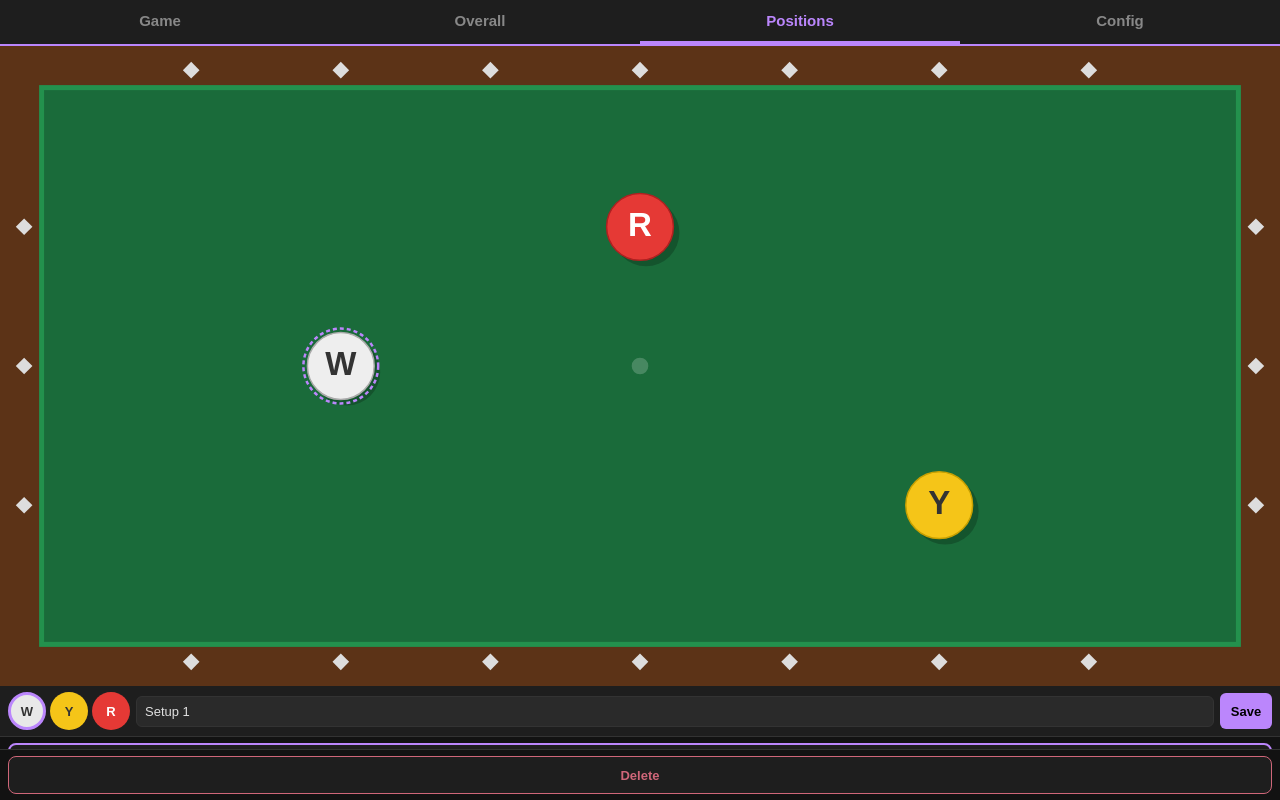
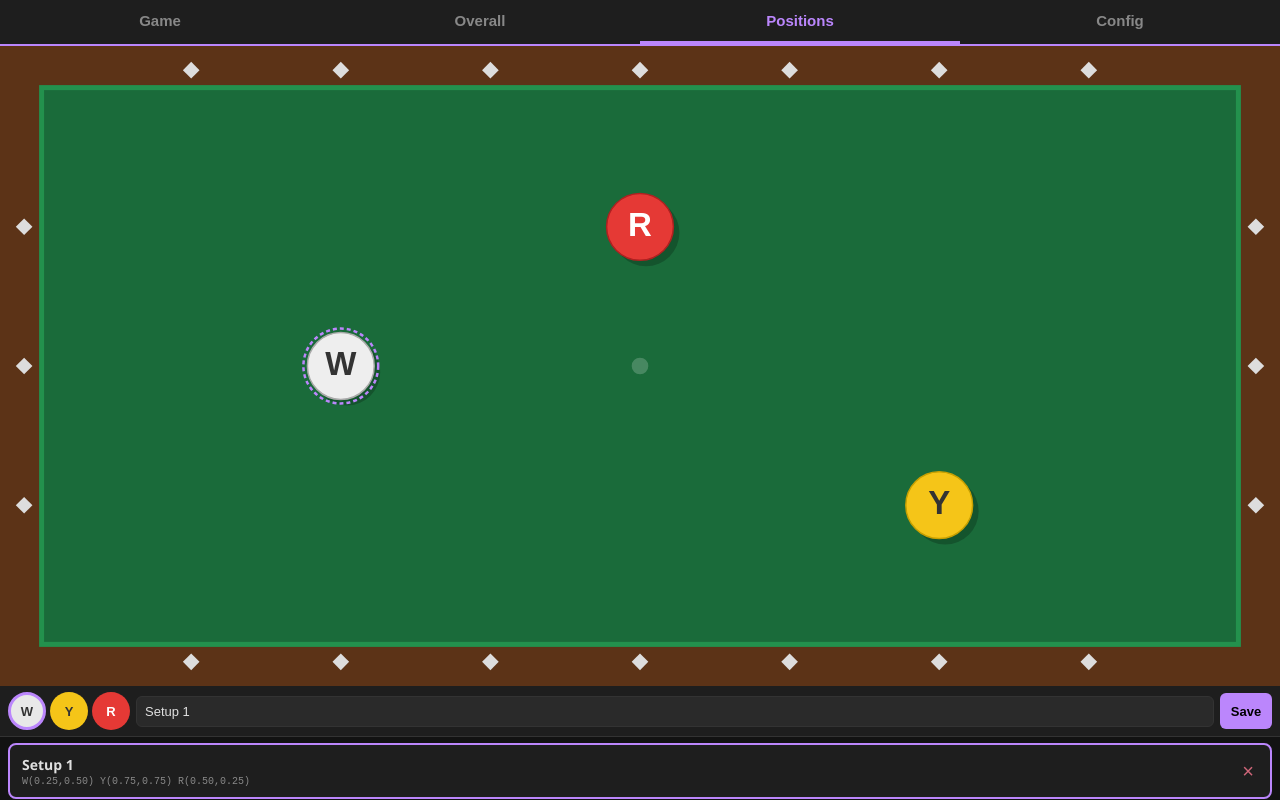
Before and after one commit to MSilenus/carom, a website: page carom.html in a window 1280 px wide. Both pictures are taken after a click on the button "Positions". Drawn offline with Linux system fonts and the light colour scheme.

Commit message:
feat: Replace positions Delete button with inline × per item

```diff
--- a/carom.html
+++ b/carom.html
@@ -479,24 +479,20 @@ html, body {
   flex-shrink: 0;
 }
 .setup-item.active { border-color: var(--primary); }
+.setup-item-info { display: flex; flex-direction: column; gap: 2px; flex: 1; min-width: 0; }
 .setup-name { font-size: 14px; font-weight: 600; }
 .setup-coords { font-size: 10px; color: var(--muted); font-family: monospace; }
-.pos-actions {
-  display: flex;
-  gap: 8px;
-  padding: 6px 8px;
-  flex-shrink: 0;
-  border-top: 1px solid var(--border);
-}
-.pos-delete-btn {
-  flex: 1; min-height: 38px;
-  font-size: 13px; font-weight: 600;
-  border-radius: 8px; cursor: pointer;
-  border: 1px solid var(--danger);
-  background: var(--surface);
+.setup-del {
+  background: none;
+  border: none;
   color: var(--danger);
-}
-.pos-delete-btn:active { opacity: .7; }
+  font-size: 20px;
+  line-height: 1;
+  padding: 4px 4px 4px 12px;
+  cursor: pointer;
+  flex-shrink: 0;
+}
+.setup-del:active { opacity: .6; }
 
 /* ---- Config tab ---- */
 .config-tab { padding: 10px; gap: 12px; }
@@ -925,9 +921,6 @@ html, body {
     <button id="pos-save" class="pos-save-btn">Save</button>
   </div>
   <div class="setups-list" id="setups-list"></div>
-  <div class="pos-actions">
-    <button id="pos-delete" class="pos-delete-btn">Delete</button>
-  </div>
 </div>
 
 <!-- Config tab -->
@@ -2014,6 +2007,17 @@ document.querySelectorAll('.ball-btn').forEach(btn => {
   });
 });
 
+function posDeleteSetup(i) {
+  if (posSetups.length <= 1) return;
+  posSetups.splice(i, 1);
+  posSelIdx = Math.min(posSelIdx, posSetups.length - 1);
+  posCur = [...posSetups[posSelIdx].positions];
+  $('pos-name').value = posSetups[posSelIdx].name;
+  posSaveStorage();
+  posRenderList();
+  posRedraw();
+}
+
 function posRenderList() {
   const list = $('setups-list');
   list.innerHTML = '';
@@ -2022,12 +2026,19 @@ function posRenderList() {
     const div = document.createElement('div');
     div.className = 'setup-item' + (i === posSelIdx ? ' active' : '');
     div.innerHTML =
-      `<span class="setup-name">${s.name}</span>` +
-      `<span class="setup-coords">` +
-        `W(${p[0].toFixed(2)},${p[1].toFixed(2)}) ` +
-        `Y(${p[2].toFixed(2)},${p[3].toFixed(2)}) ` +
-        `R(${p[4].toFixed(2)},${p[5].toFixed(2)})` +
-      `</span>`;
+      `<div class="setup-item-info">` +
+        `<span class="setup-name">${s.name}</span>` +
+        `<span class="setup-coords">` +
+          `W(${p[0].toFixed(2)},${p[1].toFixed(2)}) ` +
+          `Y(${p[2].toFixed(2)},${p[3].toFixed(2)}) ` +
+          `R(${p[4].toFixed(2)},${p[5].toFixed(2)})` +
+        `</span>` +
+      `</div>` +
+      `<button class="setup-del" title="Delete">×</button>`;
+    div.querySelector('.setup-del').addEventListener('click', e => {
+      e.stopPropagation();
+      posDeleteSetup(i);
+    });
     div.addEventListener('click', () => posSelectSetup(i));
     list.appendChild(div);
   });
@@ -2055,16 +2066,6 @@ $('pos-save').addEventListener('click', () => {
   posRenderList();
 });
 
-$('pos-delete').addEventListener('click', () => {
-  if (posSetups.length <= 1) return;
-  posSetups.splice(posSelIdx, 1);
-  posSelIdx = Math.min(posSelIdx, posSetups.length - 1);
-  posCur = [...posSetups[posSelIdx].positions];
-  $('pos-name').value = posSetups[posSelIdx].name;
-  posSaveStorage();
-  posRenderList();
-  posRedraw();
-});
 
 function initPositionsTab() {
   posResize();
```
